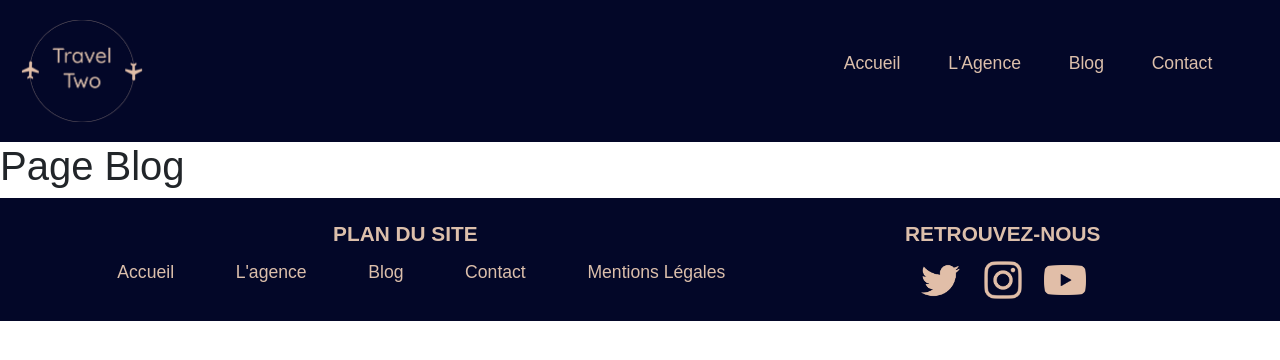
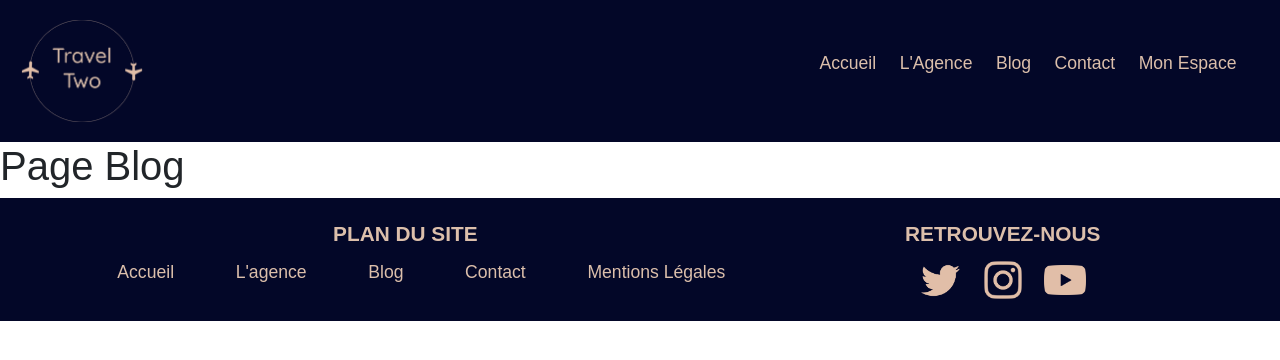
Before and after one commit to tatianadeux/traveltwo, a Symfony app: template templates/front/blog.html.twig in a window 1280 px wide. Shown: the top 360 px of the page. Run offline with Twig, Linux system fonts and the light colour scheme; the template is opened without the code that fills it, so the values that code supplies are empty; some libraries are stand-ins or nearby versions.

Commit message:
if user is connected

```diff
--- a/templates/base.html.twig
+++ b/templates/base.html.twig
@@ -41,9 +41,15 @@
             <li>
                 <a href="{{ path('contact_page') }}" class="navLink">Contact</a>
             </li>
-            {# <li>
-                <a href="{{ path('user_login') }}" class="navLink">Mon espace</a>
-            </li> #}
+            {% if app.user is null %}
+                <li>
+                    <a href="{{ path('app_login') }}" class="navLink">Mon Espace</a>
+                </li>
+            {% else %}
+                <li>
+                    <a href="{{ path('app_logout') }}" class="navLink">Déconnexion</a>
+                </li>
+            {% endif %}
         </ul>
         <ul class="burger">
             <li class="liNav"></li>
@@ -71,13 +77,6 @@
             <li>
                 <a href="{{ path('contact_page') }}" class="navLink">Contact</a>
             </li>
-            {#
-            {% if app.user is null %}
-                <li>
-                    <a href="{{ path('user_login') }}" class="navLink">Connexion</a>
-                </li>
-            {% endif %}
-            #}
             <li>
                 <a href="{{ path('legal_page') }}" class="navLink">Mentions Légales</a>
             </li>
```
